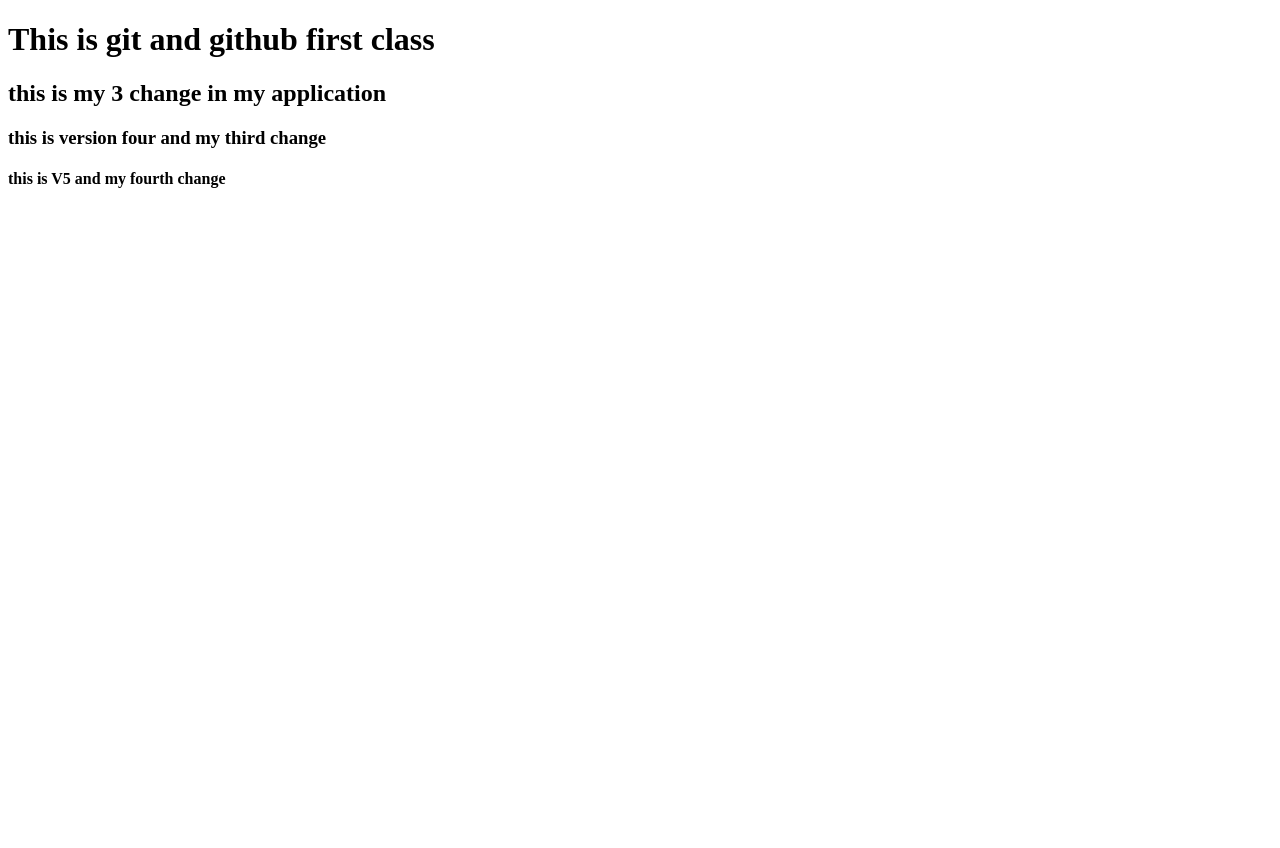
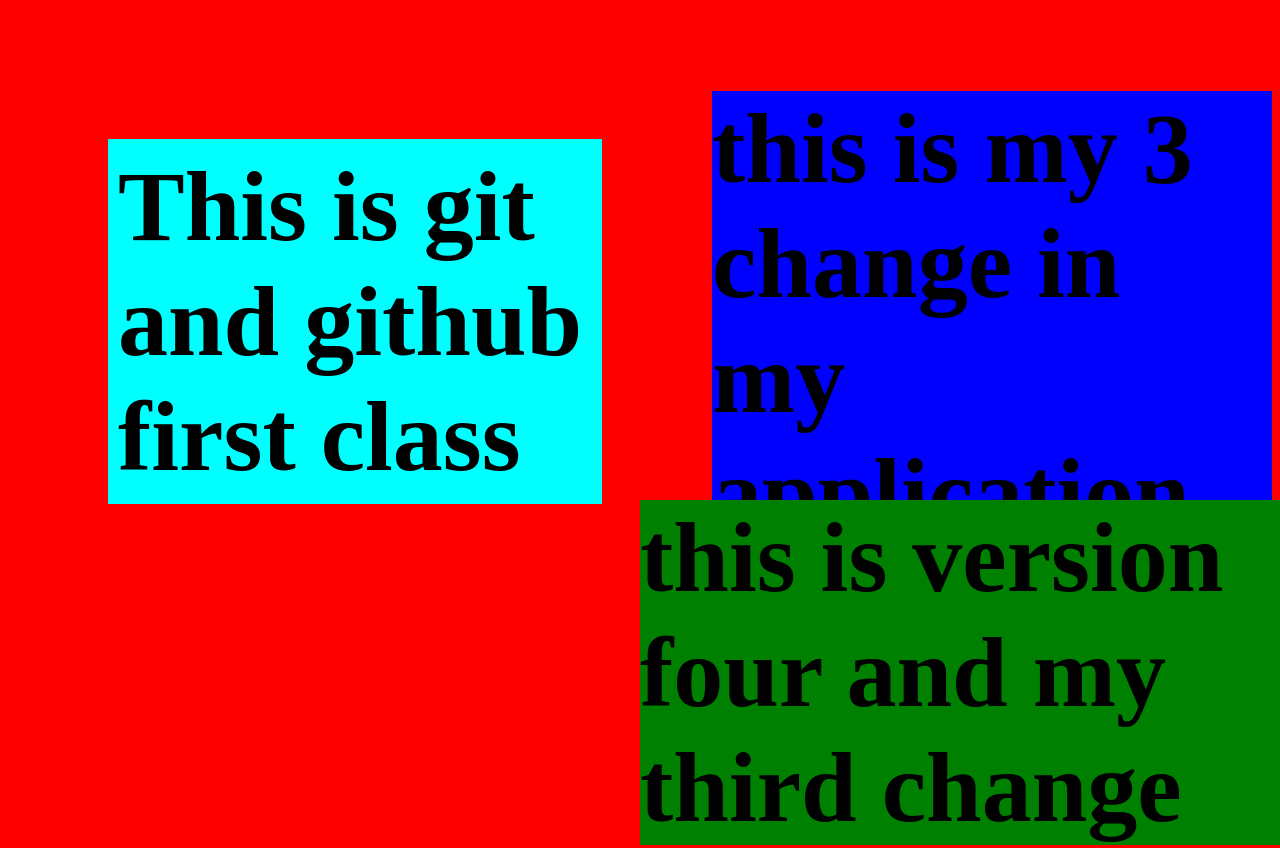
Before and after one commit to sudarshan8009/demorepo, a plain HTML site: page index.html in a window 1280 px wide. Shown: the top 848 px of the page. Before the commit the page ends 800 px from the top, so only its background shows below. Drawn offline with nearby package versions, Linux system fonts and the light colour scheme.

Commit message:
Added Design for Website

```diff
--- a/index.html
+++ b/index.html
@@ -1,14 +1,19 @@
 <!DOCTYPE html>
 <html lang="en">
+
 <head>
     <meta charset="UTF-8">
     <meta name="viewport" content="width=device-width, initial-scale=1.0">
+    <link rel="stylesheet" href="style.css">
     <title>Document</title>
 </head>
+
 <body>
     <h1> This is git and github first class</h1>
     <h2> this is my 3 change in my application </h2>
     <h3> this is version four and my third change</h3>
     <h4> this is V5 and my fourth change</h4>
 </body>
+<script src="https://cdnjs.cloudflare.com/ajax/libs/gsap/3.12.5/gsap.min.js" integrity="sha512-7eHRwcbYkK4d9g/6tD/mhkf++eoTHwpNM9woBxtPUBWm67zeAfFC+HrdoE2GanKeocly/VxeLvIqwvCdk7qScg==" crossorigin="anonymous" referrerpolicy="no-referrer"></script>
+<style src="app.js"></style>
 </html>
--- /dev/null
+++ b/style.css
@@ -0,0 +1,38 @@
+body{
+   background-color: red;
+   display: flex;
+   justify-content: center;
+   align-items: center;
+   gap: 10px;
+
+}
+h1{
+
+   font-size: 100px;
+
+margin: 100px;
+padding: 10px;
+font-weight: 50px;
+   background-color: aqua;
+}
+h2{
+   background-color: blue;
+   font-size: 100px;
+   /* z-index: 999; */
+}
+h3{
+   background-color: green;
+   font-size: 100px;
+   position: absolute;
+   left:50%;
+   top: 50%;
+   /* transition: (-50%,-50%); */
+
+
+}
+h4{
+   background-color: rgb(230, 0, 255);
+   font-size: 100px;
+   position: absolute;
+   top: 100%;
+}
```
Also changed, not shown: app.js (added, +8 -0 lines).
